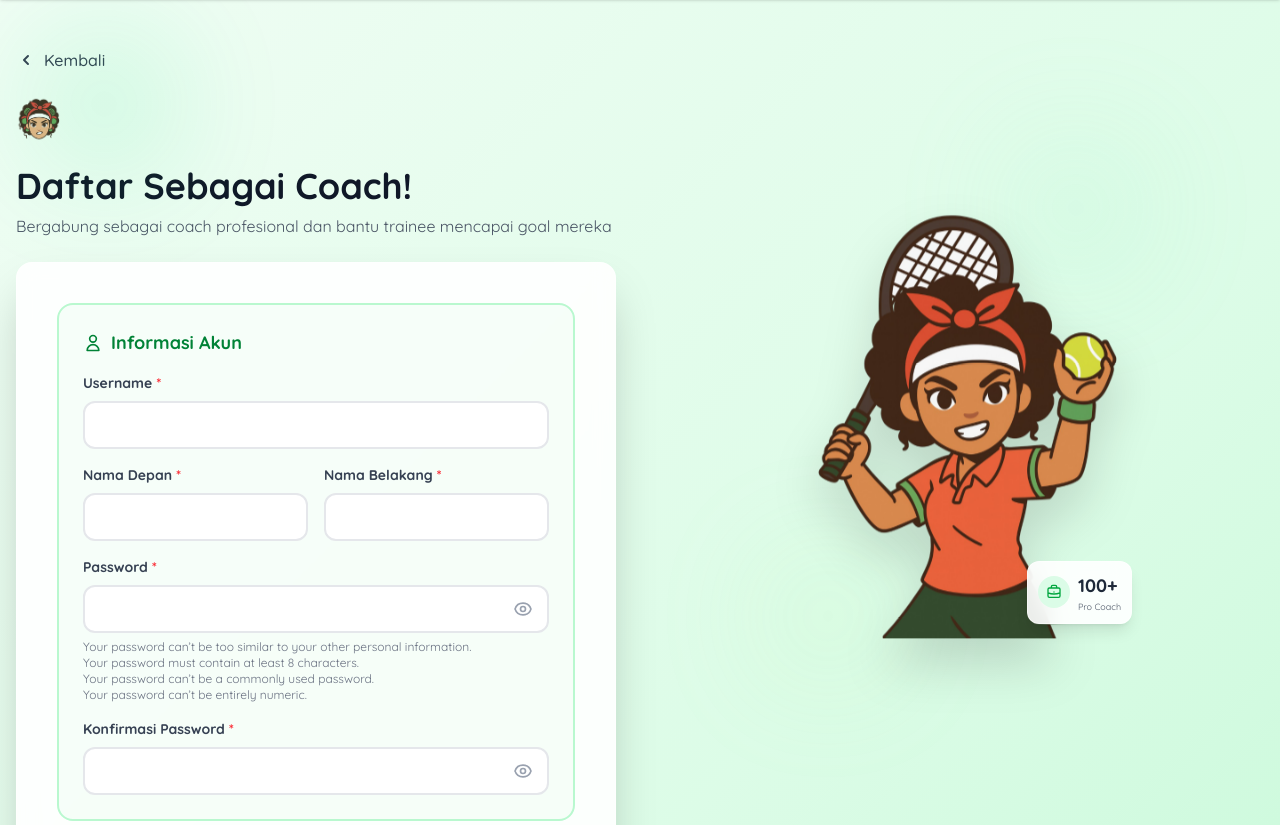
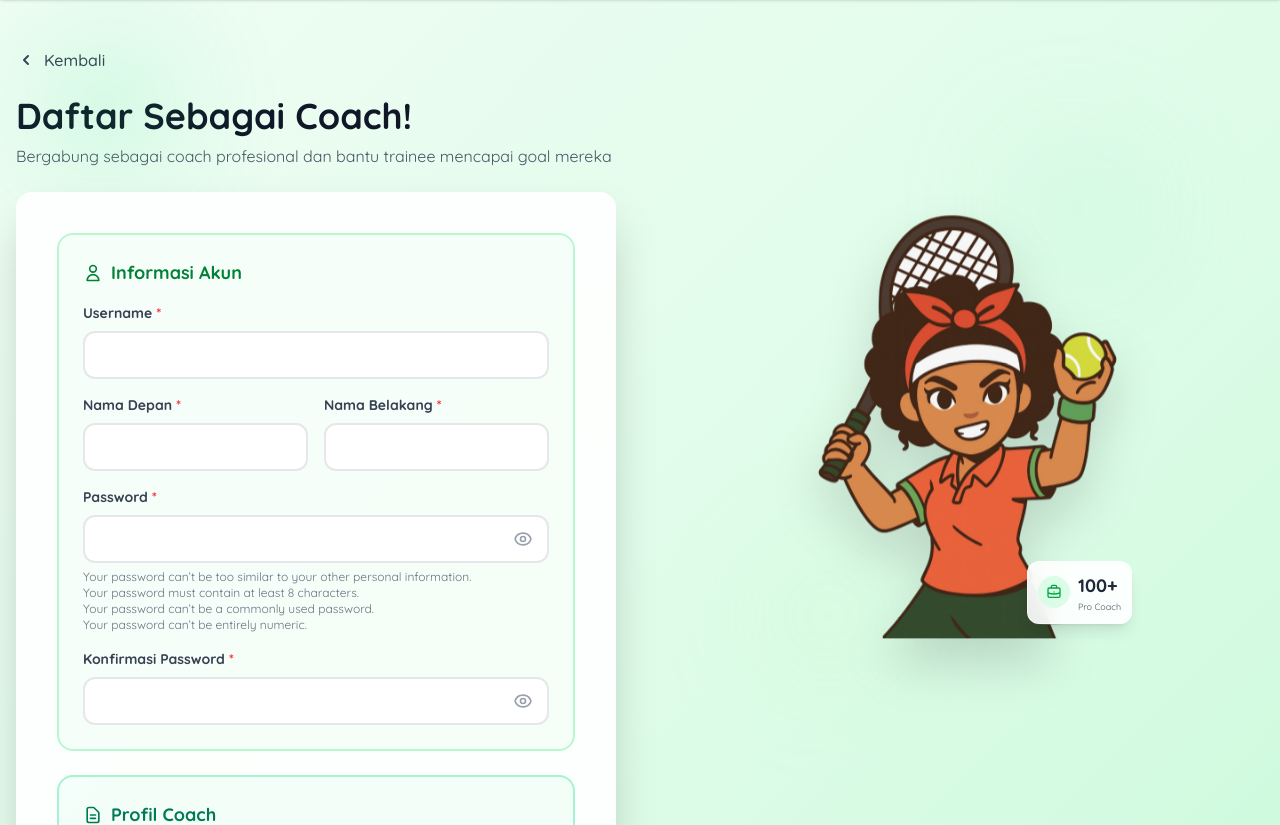
Before and after one commit to pbp-kelompok-e02/mamicoach, a Django app: page /register/coach/ in a window 1280 px wide. Shown: the part 65-890 px from the top of the page. Run offline with Django 5.2, Linux system fonts and the light colour scheme; data that the repository does not hold is empty.

Commit message:
refactor: remove logo image from coach registration header

```diff
--- a/user_profile/templates/register_coach.html
+++ b/user_profile/templates/register_coach.html
@@ -101,9 +101,6 @@
 
                     <!-- Header - Outside Border -->
                     <div class="mb-6">
-                        <div class="inline-block mb-4">
-                            <img src="{% static 'images/logo.png' %}" alt="MamiCoach Logo" class="h-12 w-auto">
-                        </div>
                         <h1 class="text-3xl sm:text-4xl font-bold text-gray-900 mb-2">Daftar Sebagai Coach!</h1>
                         <p class="text-gray-600">Bergabung sebagai coach profesional dan bantu trainee mencapai goal mereka</p>
                     </div>
```
